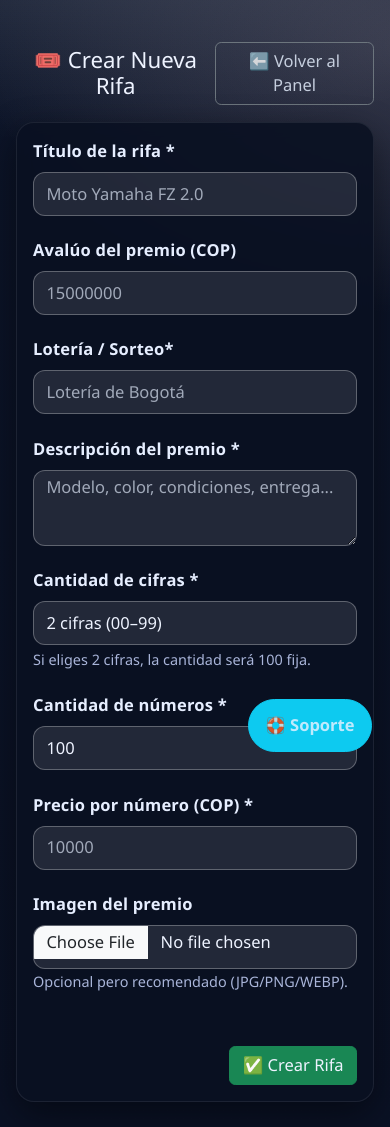
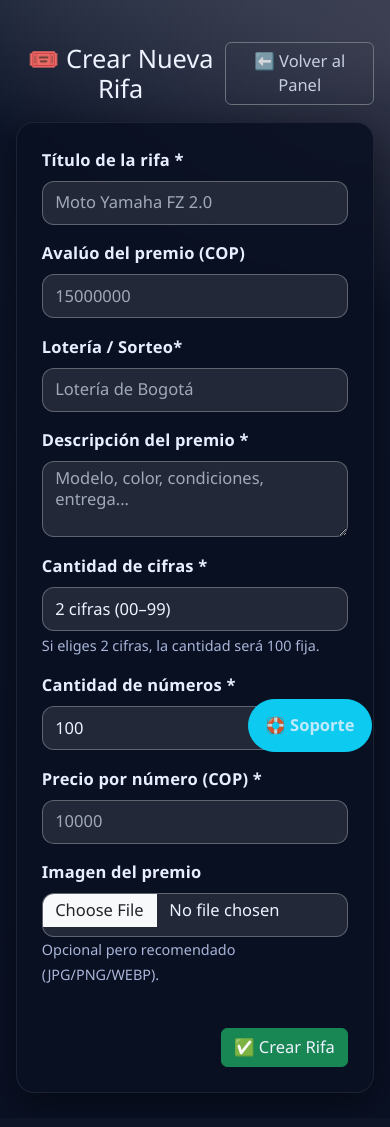
Before and after one commit to mineducaciontitulos/GEICACONTROLRIFAS, a Flask app: template templates/crear_rifa.html in a window 390 px wide. Shown: the part 74-1201 px from the top of the page. After the commit the page ends 1176 px from the top, so only its background shows below. Run offline with Flask 3, Linux system fonts and the light colour scheme; the template is opened without the code that fills it, so the values that code supplies are empty; some libraries are stand-ins or nearby versions.

Commit message:
Actualización de estilos.css y app.py para aceptar llaves Wompi de prueba

```diff
--- a/app.py
+++ b/app.py
@@ -154,9 +154,12 @@ def superadmin_crear_negocio():
         flash("Nombre, correo y contraseña son obligatorios.", "warning")
         return redirect(url_for("superadmin_panel"))
 
-    # Producción obligatoria (tal como lo tenías)
-    if not (pub.startswith("pub_prod_") and prv.startswith("prv_prod_") and itg.startswith("prod_integrity_")):
-        flash("Debes registrar llaves Wompi de PRODUCCIÓN (pub_prod_ / prv_prod_ / prod_integrity_).", "danger")
+    # Aceptar llaves de producción O llaves de prueba
+    if not (
+        (pub.startswith("pub_prod_") and prv.startswith("prv_prod_") and itg.startswith("prod_integrity_")) or
+        (pub.startswith("pub_test_") and prv.startswith("prv_test_") and itg.startswith("test_integrity_"))
+    ):
+        flash("Debes registrar llaves Wompi válidas (producción o prueba).", "danger")
         return redirect(url_for("superadmin_panel"))
 
     try:
--- a/static/css/estilos.css
+++ b/static/css/estilos.css
@@ -305,61 +305,6 @@ html{ font-size: 16.5px; } /* opcional */
   .table .text-truncate{ max-width: 180px; }
 }
 
-/* ====== SUPERADMIN: Ajustes 100% responsivos (sin tocar HTML) ====== */
-
-/* Que el contenido no se pegue a los bordes en móvil */
-.container{ padding-left:16px; padding-right:16px; }
-
-/* Inputs y selects: alto mínimo táctil y ancho correcto */
-input.form-control,
-select.form-select,
-textarea.form-control{
-  width:100%;
-  min-height:44px;
-  line-height:1.25;
-}
-
-/* Cards “glass”: respiren mejor en pantallas chicas */
-@media (max-width: 768px){
-  .glass{ padding:16px !important; border-radius:14px; }
-}
-
-/* Fuerza a que TODAS las columnas del form se apilen en móvil,
-   por si algún estilo previo interfiere con Bootstrap */
-@media (max-width: 768px){
-  .row.g-3 > [class^="col-"],
-  .row.g-3 > [class*=" col-"],
-  .row.g-3 > [class^="col-md-"],
-  .row.g-3 > [class*=" col-md-"]{
-    flex: 0 0 100% !important;
-    max-width: 100% !important;
-  }
-  /* separaciones más cómodas entre controles */
-  .row.g-3 > [class^="col-"]{ margin-bottom: .35rem; }
-}
-
-/* En tablets (<=992px) usa dos columnas cómodas */
-@media (min-width: 769px) and (max-width: 992px){
-  .row.g-3 > [class^="col-md-4"]{ flex:0 0 50% !important; max-width:50% !important; }
-  .row.g-3 > [class^="col-md-3"]{ flex:0 0 50% !important; max-width:50% !important; }
-  .row.g-3 > [class^="col-md-5"]{ flex:0 0 50% !important; max-width:50% !important; }
-}
-
-/* Botón principal ancho completo en móvil */
-@media (max-width: 576px){
-  .form-actions-right{ justify-content:stretch; }
-  .form-actions-right .btn{ width:100%; }
-}
-
-/* Titular y textos un poco más compactos en móvil */
-@media (max-width: 576px){
-  h2{ font-size:1.35rem; }
-  h5{ font-size:1.05rem; }
-}
-
-/* Tablas: asegúrate de scroll horizontal si es necesario */
-.table-responsive{ overflow-x:auto; }
-
 /* === SUPERADMIN: Grid real 100% responsivo === */
 .superadmin-grid{
   display:grid;
```
